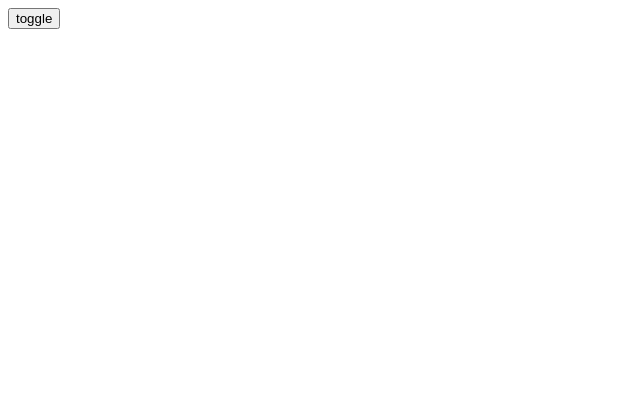
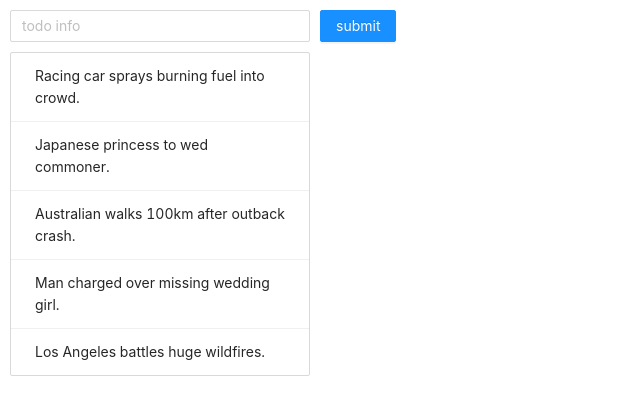
Before and after one commit to pluscai/react-lesson, a React (Create React App) app: page / in a window 1280 px wide. Shown: the top 414 px of the page, without its empty margins (0-640 px from the left). Built offline with nearby package versions, Linux system fonts and the light colour scheme.

Commit message:
5-3 使用Antd实现TodoList页面布局

```diff
--- a/package.json
+++ b/package.json
@@ -6,6 +6,7 @@
     "@testing-library/jest-dom": "^4.2.4",
     "@testing-library/react": "^9.5.0",
     "@testing-library/user-event": "^7.2.1",
+    "antd": "^4.5.3",
     "axios": "^0.19.2",
     "react": "^16.13.1",
     "react-dom": "^16.13.1",
--- a/src/TodoList.js
+++ b/src/TodoList.js
@@ -1,89 +1,31 @@
-import React,{ Component, Fragment } from 'react';
-import TodoItem from "./TodoItem";
-import axios from 'axios';
-import './style.css'
+import React,{ Component } from 'react';
+import 'antd/dist/antd.css';
+import { Input, Button, List} from 'antd';
+
+const data = [
+    'Racing car sprays burning fuel into crowd.',
+    'Japanese princess to wed commoner.',
+    'Australian walks 100km after outback crash.',
+    'Man charged over missing wedding girl.',
+    'Los Angeles battles huge wildfires.',
+];
 
 class TodoList extends Component{
-
-    constructor(props){
-        super(props);
-        this.state = {
-            inputValue: '',
-            list: []
-        };
-        this.handleInputChange = this.handleInputChange.bind(this);
-        this.handleBtnClick = this.handleBtnClick.bind(this);
-        this.handleItemDelete = this.handleItemDelete.bind(this);
-    }
-
-
     render() {
         return (
-            <Fragment>
+            <div style={{margin: '10px'}}>
                 <div>
-                    <label htmlFor="insertArea">输入要添加的内容：</label>
-                    <input
-                        className='input'
-                        id='insertArea'
-                        value={this.state.inputValue}
-                        onChange={this.handleInputChange}
-                    />
-                    <button onClick={this.handleBtnClick}>提交</button>
+                    <Input placeholder='todo info' style={{width: '300px',marginRight: '10px'}}></Input>
+                    <Button type="primary">submit</Button>
                 </div>
-                <ul ref={(ul) => {this.ul = ul}}>
-                    { this.getTodoItem() }
-                </ul>
-            </Fragment>
+                <List
+                    style={{marginTop: '10px',width: '300px'}}
+                    bordered
+                    dataSource={data}
+                    renderItem={item => <List.Item>{item}</List.Item>}
+                />
+            </div>
         )
-    }
-
-    componentDidMount() {
-        axios.get('/api/todolist.json')
-            .then((res) => {
-                this.setState(() => ({
-                    list: [...res.data]
-                }));
-            })
-            .catch(() => {alert('error')})
-    }
-
-    getTodoItem() {
-        return this.state.list.map((item, index) => {
-            return (
-                <TodoItem
-                    key={index}
-                    content={item}
-                    index={index}
-                    deleteItem={this.handleItemDelete}
-                >
-                </TodoItem>
-            )
-        })
-    }
-
-    handleInputChange(e) {
-        const value = e.target.value;
-        this.setState(() => ({
-            inputValue: value
-        }));
-    }
-
-    handleBtnClick() {
-        this.setState((prevState) => ({
-            list: [...prevState.list, prevState.inputValue],
-            inputValue: ''
-        }),() => {
-            //console.log(this.ul.querySelectorAll('li').length);
-        })
-
-    }
-
-    handleItemDelete(index) {
-        this.setState((prevState) => {
-            const list = [...prevState.list];
-            list.splice(index, 1);
-            return {list}
-        })
     }
 
 }
--- a/src/index.js
+++ b/src/index.js
@@ -1,6 +1,6 @@
 import React from 'react';
 import ReactDOM from 'react-dom';
-import App from './App';
+import TodoList from './TodoList';
 
 
-ReactDOM.render(<App />, document.getElementById('root'));
+ReactDOM.render(<TodoList />, document.getElementById('root'));
```
